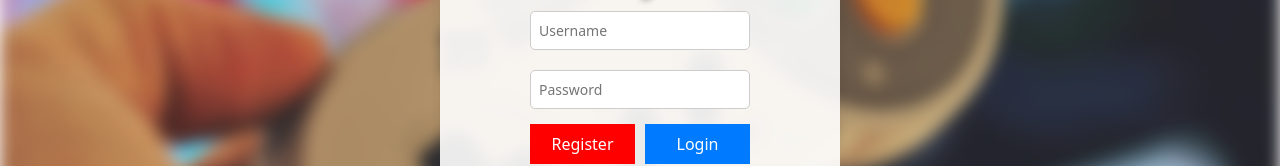
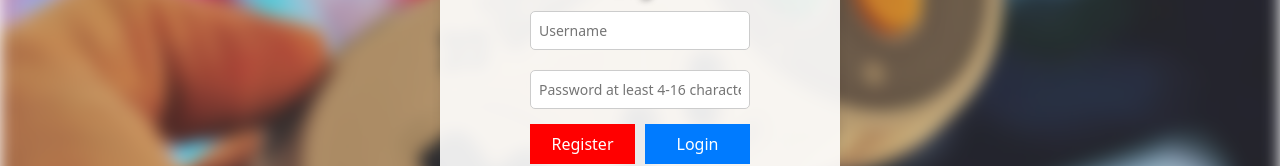
Before and after one commit to keenanmaupin/Game_Armoury, a React (Vite) app in the folder client/: page / in a window 1280 px wide. Shown: the part 371-537 px from the top of the page. Built offline with nearby package versions, Linux system fonts and the light colour scheme.

Commit message:
corrected PW length

```diff
--- a/client/src/pages/LoginPage.tsx
+++ b/client/src/pages/LoginPage.tsx
@@ -125,7 +125,7 @@ const LoginPage: React.FC = () => {
                     <div className="input-group">
                         <input
                             type="password"
-                            placeholder="Password"
+                            placeholder="Password at least 4-16 characters"
                             value={password}
                             onChange={(e) => setPassword(e.target.value)}
                             required
```
Also changed, not shown: 2 other files (tests, documents, lock files or other folders).
